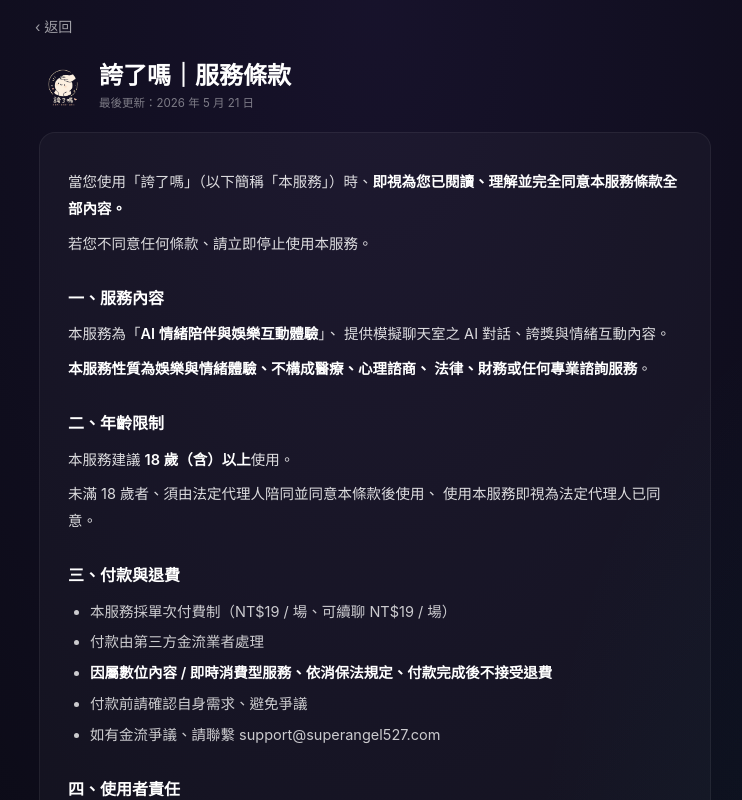
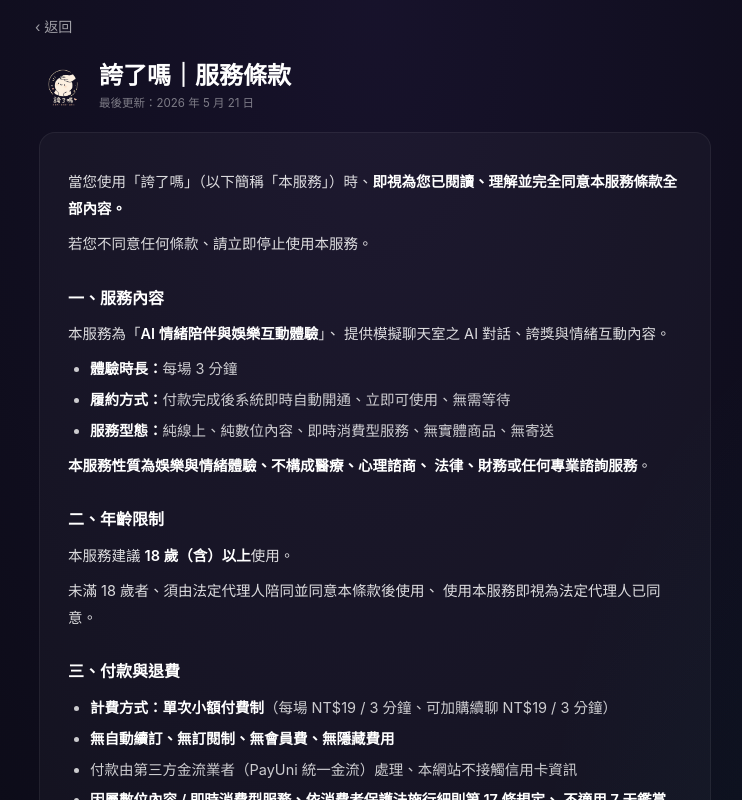
Before and after one commit to superangel527/kuaileme, a Next.js app: page /terms in a window 1280 px wide. Shown: the top 800 px of the page, without its empty margins (265-1007 px from the left). Built offline with nearby package versions, Linux system fonts and the light colour scheme; no server answers.

Commit message:
feat: terms 補強對齊 PayUni 商店說明（無自動續訂/3分鐘/消保法17條）

```diff
--- a/app/terms/page.tsx
+++ b/app/terms/page.tsx
@@ -20,6 +20,17 @@
         本服務為「<strong>AI 情緒陪伴與娛樂互動體驗</strong>」、
         提供模擬聊天室之 AI 對話、誇獎與情緒互動內容。
       </p>
+      <ul>
+        <li>
+          <strong>體驗時長：</strong>每場 3 分鐘
+        </li>
+        <li>
+          <strong>履約方式：</strong>付款完成後系統即時自動開通、立即可使用、無需等待
+        </li>
+        <li>
+          <strong>服務型態：</strong>純線上、純數位內容、即時消費型服務、無實體商品、無寄送
+        </li>
+      </ul>
       <p>
         <strong>本服務性質為娛樂與情緒體驗、不構成醫療、心理諮商、
         法律、財務或任何專業諮詢服務</strong>。
@@ -36,15 +47,21 @@
 
       <h2>三、付款與退費</h2>
       <ul>
-        <li>本服務採單次付費制（NT$19 / 場、可續聊 NT$19 / 場）</li>
-        <li>付款由第三方金流業者處理</li>
+        <li>
+          <strong>計費方式：單次小額付費制</strong>（每場 NT$19 / 3 分鐘、可加購續聊 NT$19 / 3 分鐘）
+        </li>
+        <li>
+          <strong>無自動續訂、無訂閱制、無會員費、無隱藏費用</strong>
+        </li>
+        <li>付款由第三方金流業者（PayUni 統一金流）處理、本網站不接觸信用卡資訊</li>
         <li>
           <strong>
-            因屬數位內容 / 即時消費型服務、依消保法規定、付款完成後不接受退費
+            因屬數位內容 / 即時消費型服務、依消費者保護法施行細則第 17 條規定、
+            不適用 7 天鑑賞期、付款完成後不接受退費
           </strong>
         </li>
         <li>付款前請確認自身需求、避免爭議</li>
-        <li>如有金流爭議、請聯繫 support@superangel527.com</li>
+        <li>如有金流爭議、請寄信 support@superangel527.com 聯繫客服</li>
       </ul>
 
       <h2>四、使用者責任</h2>
```
